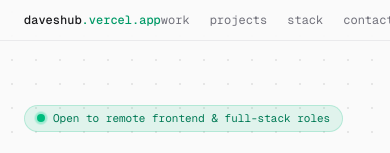
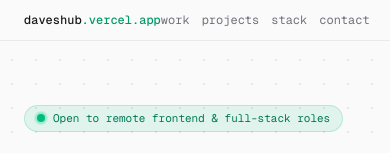
Before and after one commit to daves-hub/daves-hub, a Next.js app: page / in a window 390 px wide. Shown: the top 153 px of the page. Built offline with nearby package versions, Linux system fonts and the light colour scheme; no server answers.

Commit message:
fix: nav links spacing

```diff
--- a/app/page.tsx
+++ b/app/page.tsx
@@ -258,7 +258,7 @@ export default async function Home() {
               .vercel.app
             </span>
           </Link>
-          <div className="flex items-center gap-5 text-zinc-500 dark:text-zinc-400">
+          <div className="flex items-center gap-3 sm:gap-5 text-zinc-500 dark:text-zinc-400">
             <Link
               href="#experience"
               className="transition-colors hover:text-zinc-900 dark:hover:text-zinc-100"
```
